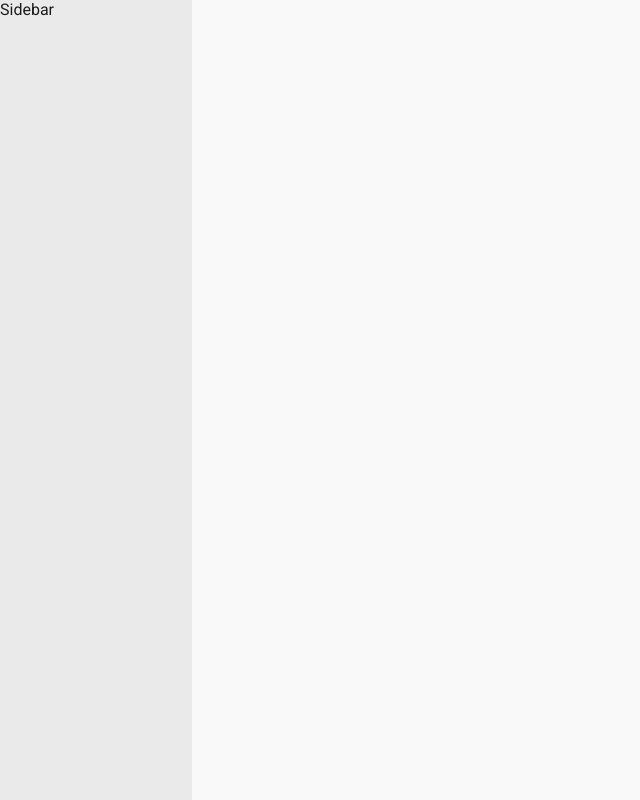
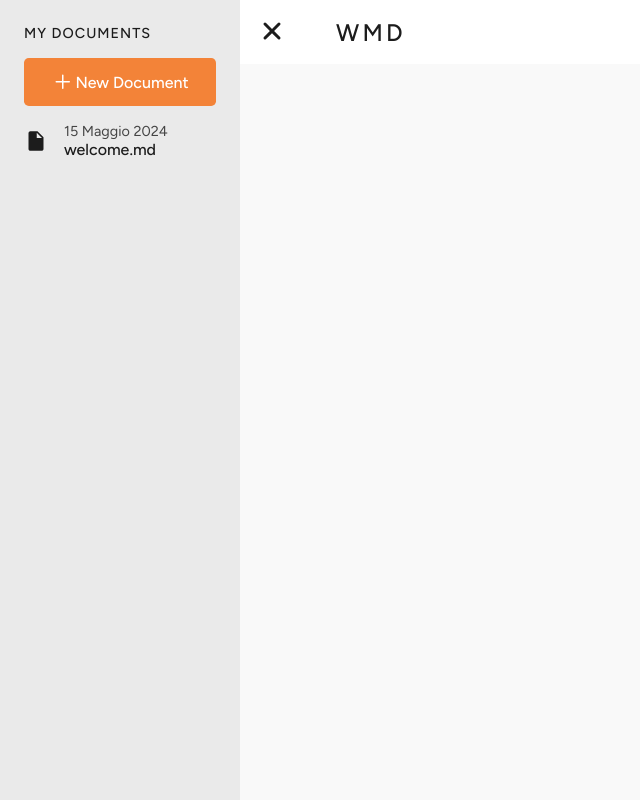
Before and after one commit to samte9924/web-markdown-editor, a React (Vite) app: page / in a window 1280 px wide. Shown: the whole page, without its empty margins (0-640 px from the left). Built offline with nearby package versions, Linux system fonts and the light colour scheme.

Commit message:
sidebar styling

```diff
--- a/package.json
+++ b/package.json
@@ -14,6 +14,7 @@
     "marked": "^14.1.3",
     "react": "^18.3.1",
     "react-dom": "^18.3.1",
+    "react-icons": "^5.3.0",
     "react-router-dom": "^6.27.0"
   },
   "devDependencies": {
--- a/src/RootLayout.jsx
+++ b/src/RootLayout.jsx
@@ -1,11 +1,25 @@
 import { Outlet } from "react-router-dom";
 import Sidebar from "./components/Sidebar";
+import Navbar from "./components/Navbar";
+import { useState } from "react";
 
 export default function RootLayout() {
+  const [isSidebarOpen, setIsSidebarOpen] = useState(true);
+
+  const changeSidebarStatus = () => {
+    setIsSidebarOpen((prevOpen) => !prevOpen);
+  };
+
   return (
     <div className="root-layout">
-      <Sidebar />
-      <Outlet />
+      <Sidebar isOpen={isSidebarOpen} />
+      <div className="outlet-wrapper">
+        <Navbar
+          isSidebarOpen={isSidebarOpen}
+          changeSidebarStatus={changeSidebarStatus}
+        />
+        <Outlet />
+      </div>
     </div>
   );
 }
--- /dev/null
+++ b/src/components/Navbar.jsx
@@ -0,0 +1,13 @@
+import { IoClose, IoMenuOutline } from "react-icons/io5";
+import "../styles/Navbar.css";
+
+export default function Navbar({ isSidebarOpen, changeSidebarStatus }) {
+  return (
+    <nav className="navbar">
+      <button onClick={changeSidebarStatus} className="sidebar-status-button">
+        {isSidebarOpen ? <IoClose size={32} /> : <IoMenuOutline size={32} />}
+      </button>
+      <span className="app-name">WMD</span>
+    </nav>
+  );
+}
--- a/src/components/PreviewPanel.jsx
+++ b/src/components/PreviewPanel.jsx
@@ -17,7 +17,7 @@ export default function PreviewPanel({ userInput }) {
         // Safely inject markup inside the panel as html
         previewRef.current.innerHTML = cleanMarkup;
       }
-    }, 500);
+    }, 1000);
 
     return () => clearTimeout(delay);
   }, [userInput]);
--- a/src/components/Sidebar.jsx
+++ b/src/components/Sidebar.jsx
@@ -1,5 +1,24 @@
+import { GoPlus } from "react-icons/go";
 import "../styles/Sidebar.css";
+import { IoMdDocument } from "react-icons/io";
 
-export default function Sidebar() {
-  return <div className="sidebar">Sidebar</div>;
+export default function Sidebar({ isOpen }) {
+  return (
+    <aside className={`sidebar ${isOpen ? "" : "collapsed"}`}>
+      <div className="header">my documents</div>
+      <button className="new-document-button">
+        <GoPlus size={24} />
+        <span>New Document</span>
+      </button>
+      <div className="documents-list">
+        <div className="document">
+          <IoMdDocument size={24} />
+          <div className="document-info">
+            <span className="document-creation">15 Maggio 2024</span>
+            <span className="document-name">welcome.md</span>
+          </div>
+        </div>
+      </div>
+    </aside>
+  );
 }
--- a/src/styles/Home.css
+++ b/src/styles/Home.css
@@ -1,6 +1,6 @@
 .editor-wrapper {
-  flex: 1;
+  display: grid;
+  grid-template-columns: 1fr 1fr;
 
-  display: grid;
-  grid-template-columns: repeat(2, 1fr);
+  background: var(--color-bg-light);
 }
--- a/src/styles/MarkdownPanel.css
+++ b/src/styles/MarkdownPanel.css
@@ -4,6 +4,7 @@ textarea {
   resize: none;
 
   background: transparent;
+  color: inherit;
 
   padding: 2rem;
 
--- /dev/null
+++ b/src/styles/Navbar.css
@@ -0,0 +1,27 @@
+.navbar {
+  height: 4rem;
+
+  display: flex;
+  align-items: center;
+
+  background: var(--color-bg-highlight);
+}
+
+.navbar .sidebar-status-button {
+  height: 100%;
+  width: 4rem;
+
+  border: none;
+  background: var(--color-bg-highlight);
+  color: inherit;
+
+  cursor: pointer;
+}
+
+.navbar .app-name {
+  font-size: 1.5rem;
+  letter-spacing: 0.2rem;
+  font-weight: 500;
+
+  margin-left: 2rem;
+}
--- a/src/styles/PreviewPanel.css
+++ b/src/styles/PreviewPanel.css
@@ -1,7 +1,13 @@
 .preview-panel {
+  font-family: "Merriweather", serif;
   padding: 2rem;
 
+  border-left: 2px solid var(--color-bg-highlight);
+
   white-space: pre-wrap;
+  overflow-wrap: break-word;
+  word-wrap: break-word;
+  word-break: break-word;
 }
 
 .preview-panel blockquote {
@@ -11,5 +17,15 @@
 
 .preview-panel pre {
   padding-left: 1em;
-  background-color: #f4f4f4;
+
+  background: var(--bg-code);
+  border: 1px solid var(--border-code);
+  border-radius: 0.5rem;
+
+  padding-top: 1rem;
+  padding-bottom: 1rem;
 }
+
+.preview-panel code {
+  color: var(--text-code);
+}
--- a/src/styles/Sidebar.css
+++ b/src/styles/Sidebar.css
@@ -1,13 +1,85 @@
 .sidebar {
-  width: 12rem;
+  width: 15rem;
+  height: 100%;
 
   background: var(--color-bg-muted);
 
+  padding: 1.5rem;
+
   overflow: hidden;
-  transition: width 0.3s ease, visibility 0.3s ease;
+  transition: width 0.3s ease, padding 0.3s ease;
 }
 
 .sidebar.collapsed {
   width: 0;
-  visibility: hidden;
+  padding-left: 0;
+  padding-right: 0;
 }
+
+.sidebar .header,
+.sidebar .new-document-button,
+.documents-list .document {
+  flex-shrink: 0;
+  min-width: 12rem;
+  max-width: 12rem;
+}
+
+.sidebar .header {
+  font-size: 0.9rem;
+  font-weight: 500;
+  letter-spacing: 1px;
+
+  width: 100%;
+
+  text-transform: uppercase;
+}
+
+.sidebar .new-document-button {
+  width: 100%;
+
+  display: inline-flex;
+  align-items: center;
+  justify-content: center;
+
+  border-radius: 0.3rem;
+  border: none;
+  background: var(--color-orange);
+  color: white;
+
+  padding: 0.75rem;
+  margin: 1rem auto;
+
+  font-size: 1rem;
+  font-weight: 500;
+  font-family: inherit;
+
+  cursor: pointer;
+}
+
+.sidebar .new-document-button:hover {
+  background: var(--color-orange-hover);
+}
+
+.documents-list .document {
+  display: flex;
+  align-items: center;
+
+  width: 100%;
+
+  gap: 1rem;
+}
+
+.documents-list .document .document-info {
+  display: flex;
+  flex-direction: column;
+  align-items: start;
+}
+
+.documents-list .document .document-creation {
+  font-size: 0.9rem;
+  opacity: 0.8;
+}
+
+.documents-list .document .document-name {
+  font-weight: 500;
+}
--- a/src/styles/index.css
+++ b/src/styles/index.css
@@ -1,8 +1,10 @@
-@import url("https://fonts.googleapis.com/css2?family=Roboto:ital,wght@0,100;0,300;0,400;0,500;0,700;0,900;1,100;1,300;1,400;1,500;1,700;1,900&display=swap");
+@import url("https://fonts.googleapis.com/css2?family=Figtree:ital,wght@0,300..900;1,300..900&family=Lora:ital,wght@0,400..700;1,400..700&display=swap");
 @import url("https://fonts.googleapis.com/css2?family=Source+Code+Pro:ital,wght@0,200..900;1,200..900&display=swap");
+@import url("https://fonts.googleapis.com/css2?family=Merriweather:ital,wght@0,300;0,400;0,700;0,900;1,300;1,400;1,700;1,900&display=swap");
 
 :root {
-  font-family: "Roboto", sans-serif;
+  font-family: "Figtree", sans-serif;
+  font-optical-sizing: auto;
   font-weight: 400;
 
   /* Tema chiaro */
@@ -15,13 +17,17 @@
   --color-gray-light: #4a4a4a;
   --color-gray-hover: #232323;
 
-  --color-orange: #f0a04b;
+  --color-orange: #f38338;
   --color-orange-light: #f3b366;
-  --color-orange-hover: #d3883a;
+  --color-orange-hover: rgb(210, 124, 33);
 
   /* Altri colori comuni */
   --color-border-light: #e0e0e0;
   --color-shadow-light: rgba(0, 0, 0, 0.1);
+
+  --bg-code: #f5f5f5;
+  --text-code: #333;
+  --border-code: #ccc;
 
   font-synthesis: none;
   text-rendering: optimizeLegibility;
@@ -47,6 +53,10 @@
   /* Altri colori comuni */
   --color-border-light: #555555;
   --color-shadow-light: rgba(255, 255, 255, 0.1);
+
+  --bg-code: #1e1e1e;
+  --text-code: #f8f8f2;
+  --border-code: #444;
 }
 
 *,
@@ -60,6 +70,8 @@
 body {
   background-color: var(--color-bg-light);
   color: var(--color-text-light);
+
+  transition: background-color ease-out 0.3s, color ease-out 0.3s;
 }
 
 #root {
@@ -72,3 +84,10 @@ body {
 
   display: flex;
 }
+
+.outlet-wrapper {
+  flex: 1;
+
+  display: grid;
+  grid-template-rows: auto 1fr;
+}
```
Also changed, not shown: 1 other file (tests, documents, lock files or other folders).
